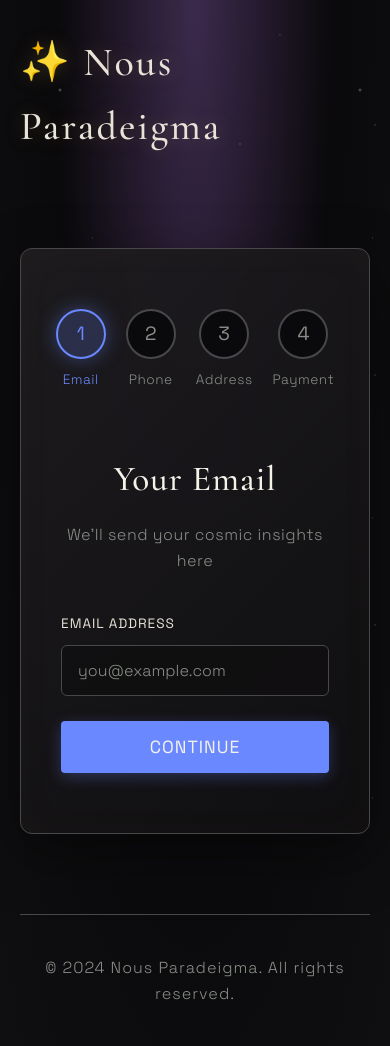
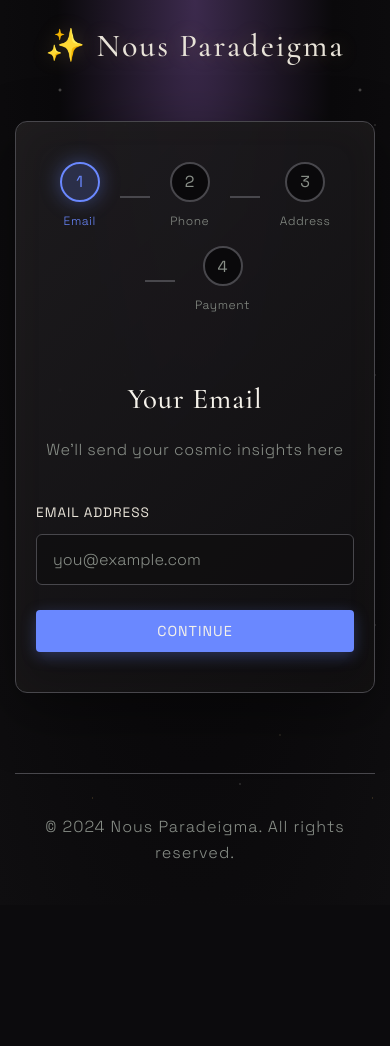
Before and after one commit to KangasCode/nous-paradeigma, a FastAPI app: page /checkout in a window 390 px wide. After the commit the page ends 859 px from the top, so only its background shows below. Run offline with FastAPI, Linux system fonts and the light colour scheme; data comes from the database, SQL or seed files in the repository.

Commit message:
Optimize mobile responsiveness for all sections

```diff
--- a/frontend/static/styles.css
+++ b/frontend/static/styles.css
@@ -2168,23 +2168,103 @@ select:focus {
    ============================================================================ */
 
 @media (max-width: 768px) {
+    .container {
+        padding: 0 15px;
+    }
+
+    .header {
+        flex-direction: column;
+        gap: 20px;
+        padding: 20px 0;
+        margin-bottom: 30px;
+    }
+
+    .logo h1 {
+        font-size: 2rem;
+    }
+
+    .nav {
+        flex-direction: row;
+        flex-wrap: wrap;
+        justify-content: center;
+        gap: 10px;
+        width: 100%;
+    }
+
+    .language-switcher {
+        order: -1;
+        width: 100%;
+        justify-content: center;
+        margin-bottom: 10px;
+    }
+
     .hero {
         grid-template-columns: 1fr;
+        gap: 40px;
+        padding: 40px 0;
         text-align: center;
     }
 
     .hero-title {
-        font-size: 2rem;
+        font-size: 2.2rem;
+        line-height: 1.3;
+    }
+
+    .hero-subtitle {
+        font-size: 1rem;
     }
 
     .zodiac-circle {
-        width: 300px;
-        height: 300px;
+        width: 280px;
+        height: 280px;
         margin: 0 auto;
+    }
+
+    .cosmic-video {
+        min-width: 120%;
+        min-height: 120%;
     }
 
     .features-grid {
         grid-template-columns: 1fr;
+        gap: 25px;
+    }
+
+    .feature-card {
+        padding: 30px 25px;
+    }
+
+    .section-title {
+        font-size: 2rem;
+    }
+
+    .steps-grid {
+        grid-template-columns: 1fr;
+        gap: 30px;
+    }
+
+    .crystal-section {
+        padding: 60px 0;
+    }
+
+    .crystal-headline {
+        font-size: 2rem;
+    }
+
+    .crystal-subheadline {
+        font-size: 1.5rem;
+    }
+
+    .destiny-message {
+        padding: 0 15px;
+    }
+
+    .destiny-message p {
+        font-size: 1rem;
+    }
+
+    .crystal-video-wrapper {
+        max-width: 280px;
     }
 
     .testimonials-grid {
@@ -2192,33 +2272,151 @@ select:focus {
         gap: 25px;
     }
 
+    .testimonial-card {
+        padding: 25px 20px;
+    }
+
+    .gatherings-content {
+        grid-template-columns: 1fr;
+        gap: 40px;
+    }
+
+    .circle-symbol {
+        width: 200px;
+        height: 200px;
+    }
+
+    .ring {
+        font-size: 10rem;
+    }
+
+    .star-moon {
+        font-size: 2rem;
+    }
+
+    .gatherings-title {
+        font-size: 2rem;
+        text-align: center;
+    }
+
+    .badges-grid {
+        grid-template-columns: 1fr;
+        gap: 20px;
+    }
+
+    .badge-card {
+        padding: 25px 20px;
+    }
+
+    .merch-content {
+        grid-template-columns: 1fr;
+        gap: 30px;
+        text-align: center;
+    }
+
+    .merch-title {
+        font-size: 2rem;
+    }
+
+    .merch-icon {
+        font-size: 8rem;
+    }
+
+    .lifetime-card {
+        padding: 40px 30px;
+    }
+
+    .lifetime-title {
+        font-size: 2rem;
+    }
+
+    .lifetime-amount {
+        font-size: 4rem;
+    }
+
     .pricing-grid {
         grid-template-columns: 1fr;
         gap: 25px;
     }
 
+    .pricing-card {
+        padding: 35px 25px;
+    }
+
     .pricing-card.featured {
         transform: scale(1);
+        padding: 40px 30px;
     }
 
     .pricing-card.featured:hover {
         transform: scale(1) translateY(-5px);
     }
 
-    .crystal-headline {
-        font-size: 2.5rem;
-    }
-
-    .crystal-video-wrapper {
-        max-width: 300px;
+    .featured-badge {
+        font-size: 0.7rem;
+        padding: 6px 35px;
+    }
+
+    .faq-container {
+        padding: 0 15px;
+    }
+
+    .faq-item {
+        padding: 25px 20px;
+    }
+
+    .faq-question {
+        font-size: 1.2rem;
+    }
+
+    .faq-answer {
+        padding-left: 0;
+        margin-top: 10px;
+    }
+
+    .checkout-flow {
+        padding: 40px 20px;
+    }
+
+    .checkout-progress {
+        flex-wrap: wrap;
+        gap: 15px;
+    }
+
+    .progress-circle {
+        width: 40px;
+        height: 40px;
+        font-size: 1rem;
+    }
+
+    .progress-label {
+        font-size: 0.75rem;
+    }
+
+    .progress-line {
+        width: 30px;
+        margin: 0 5px;
+    }
+
+    .checkout-title {
+        font-size: 1.8rem;
+    }
+
+    .form-row {
+        grid-template-columns: 1fr;
     }
 
     .success-features {
         flex-direction: column;
     }
 
-    .nav {
-        flex-direction: column;
-        gap: 10px;
-    }
-}
+    .modal-content {
+        padding: 35px 25px;
+        width: 95%;
+    }
+
+    .btn-large {
+        padding: 12px 30px;
+        font-size: 0.9rem;
+    }
+}
```
